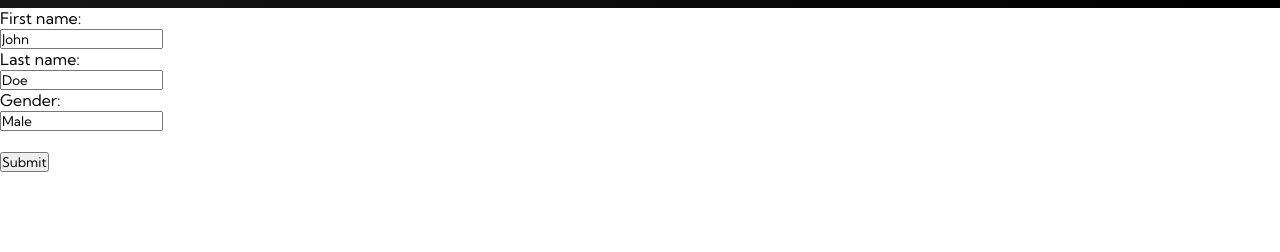
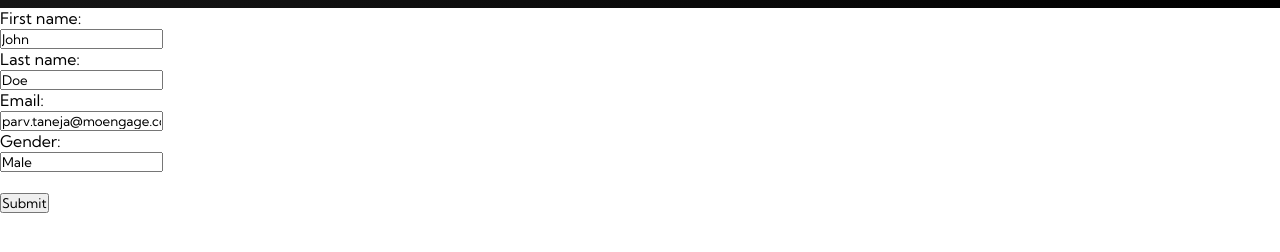
Before and after one commit to parvtaneja/color_pallate, a plain HTML site: page signup.html in a window 1280 px wide. Shown: the part 206-458 px from the top of the page. Drawn offline with Linux system fonts and the light colour scheme.

Commit message:
signup.html

```diff
--- a/signup.html
+++ b/signup.html
@@ -60,6 +60,8 @@
         <input type="text" id="fname" name="fname" value="John"><br>
         <label for="lname">Last name:</label><br>
         <input type="text" id="lname" name="lname" value="Doe"><br>
+        <label for="email">Email:</label><br>
+        <input type="text" id="email" name="email" value="parv.taneja@moengage.com"><br>
         <label for="gender">Gender:</label><br>
         <input type="text" id="gender" name="gender" value="Male"><br><br>
         <button type="submit" id="submit">Submit</button>
```
